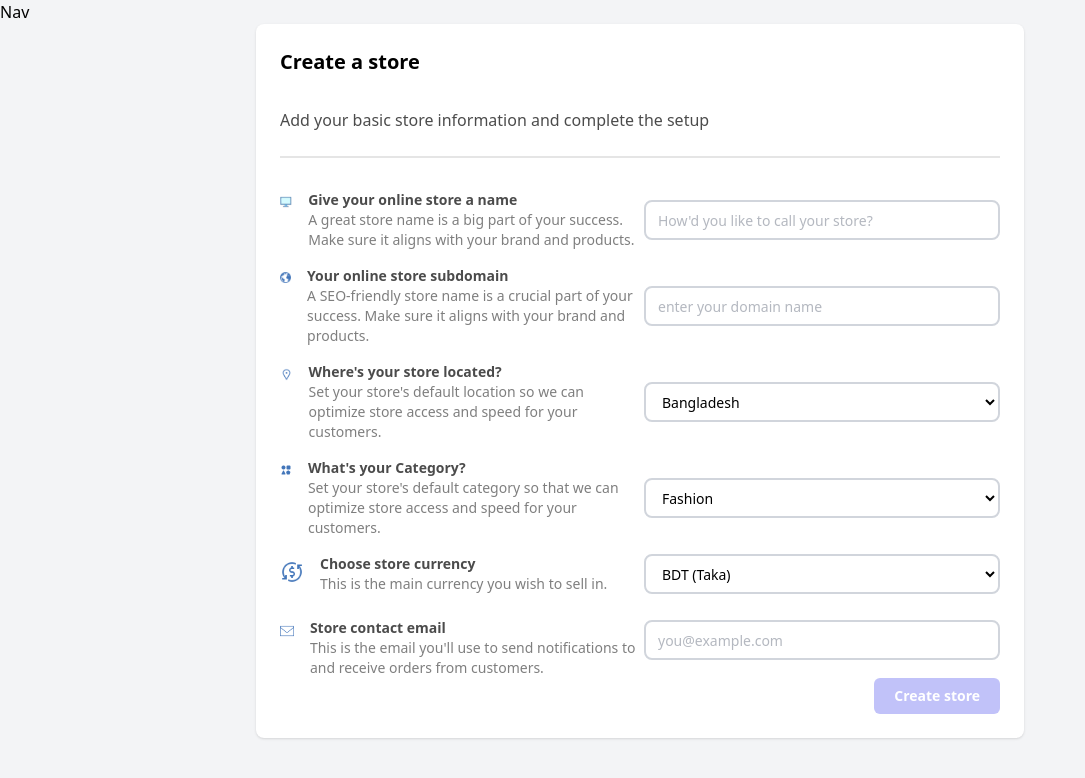
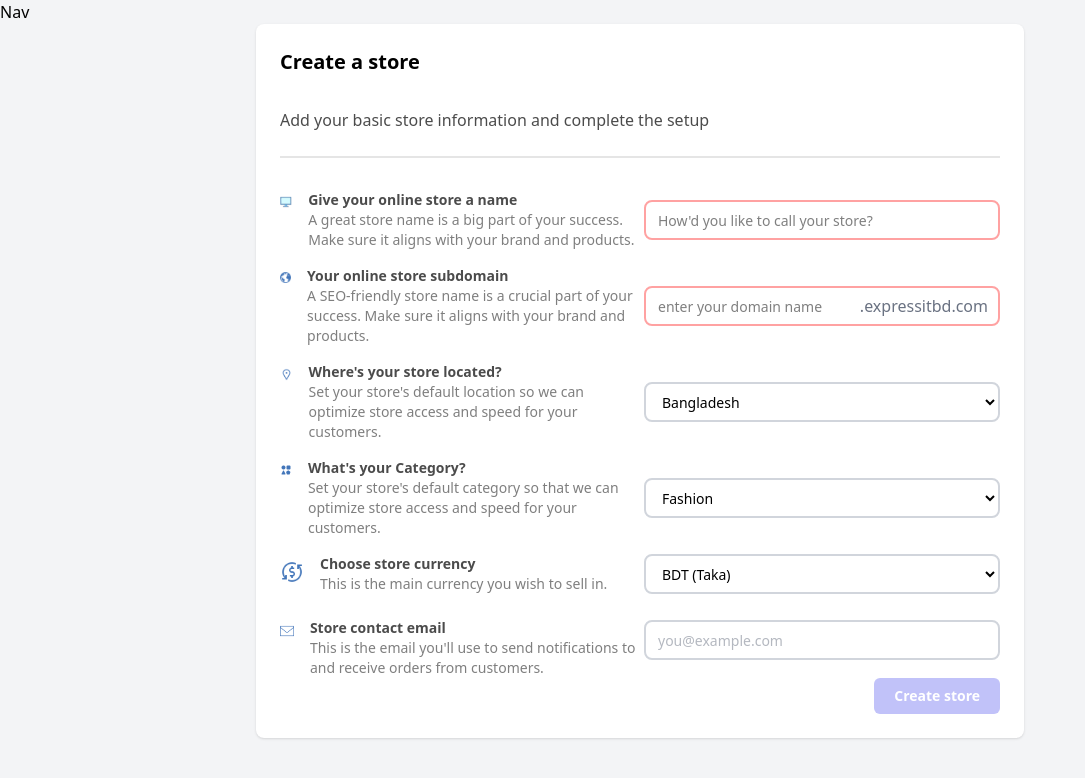
Before and after one commit to Jahid-Al-Hasan/expressITbd-project, a React (Vite) app: page / in a window 1280 px wide. Shown: the top 778 px of the page, without its empty margins (0-1085 px from the left). Built offline with nearby package versions, Linux system fonts and the light colour scheme.

Commit message:
domain validity

```diff
--- a/src/components/CreateStoreFields.jsx
+++ b/src/components/CreateStoreFields.jsx
@@ -4,8 +4,39 @@ import locationIcon from "../assets/icons8-location-32.png";
 import categoryIcon from "../assets/icons8-category-24.png";
 import currencyIcon from "../assets/icons8-currency-32.png";
 import emailIcon from "../assets/icons8-email-50.png";
+import { useState } from "react";
 
 function CreateStoreFields() {
+  const [storeName, setStoreName] = useState("");
+  const [domainName, setDomainName] = useState("");
+  const isValidStoreName = storeName.trim().length >= 3;
+
+  // storeName check
+  const handleStoreName = (event) => {
+    setStoreName(event.target.value);
+  };
+  // DomainName check
+  const suffix = ".expressitbd.com";
+  const handleDomainName = async (event) => {
+    const newDomainName = event.target.value;
+    setDomainName(newDomainName);
+
+    try {
+      const response = await fetch(
+        `https://interview-task-green.vercel.app/task/domains/check/${newDomainName}${suffix}`
+      );
+      if (!response.ok) {
+        console.log("response error:", response.status);
+      } else {
+        const data = await response.json();
+        console.log("API response:", data);
+      }
+    } catch (error) {
+      console.log("Fetch error:", error);
+    }
+    console.log("clicked");
+  };
+
   return (
     <div>
       {/* field-1 */}
@@ -26,11 +57,21 @@ function CreateStoreFields() {
         </div>
         <div className="ml-6 lg:ml-0">
           <input
-            className="border-2 border-gray-300  rounded-lg h-10 w-full px-3 text-sm text-gray-500 "
+            onChange={handleStoreName}
+            className={`
+              ${!isValidStoreName ? "border-red-300" : "border-gray-300"}
+              ${storeName.length > 0 ? "text-opacity-100" : "text-gray-500"}}
+              border-2 border-gray-300   rounded-lg h-10 w-full px-3 text-sm  `}
             type="text"
             name="name"
+            value={storeName}
             placeholder="How'd you like to call your store?"
           />
+          {!isValidStoreName && storeName.length > 0 && (
+            <p className="text-xs text-red-500 mt-2">
+              Store name must be at least 3 characters long
+            </p>
+          )}
         </div>
       </label>
 
@@ -50,21 +91,24 @@ function CreateStoreFields() {
             </p>
           </div>
         </div>
-        <div className="ml-6 lg:ml-0">
+        <div className="ml-6 lg:ml-0 relative">
           <input
-            className="border-2 border-gray-300  rounded-lg h-10 w-full px-3 text-sm text-gray-500 "
+            onChange={handleDomainName}
+            className={`
+              ${!isValidStoreName ? "border-red-300" : "border-gray-300"}
+              ${storeName.length > 0 ? "text-opacity-100" : "text-gray-500"}}
+              border-2 border-gray-300   rounded-lg h-10 w-full px-3 text-sm`}
             type="text"
             name="name"
+            value={domainName}
             placeholder="enter your domain name"
           />
-          {/* <select
-          className="border-2 border-gray-300  rounded-lg h-12 w-full px-3 text-sm  "
-          name=""
-        >
-          <option>{option_1}</option>
-          <option>{option_2}</option>
-          <option>{option_3}</option>
-        </select> */}
+          <span className="absolute right-3 top-2 text-gray-500">{suffix}</span>
+          {/* {!isValidDomainName && storeName.length > 0 && (
+            <p className="text-xs text-red-500 mt-2">
+              Store name must be at least 3 characters long
+            </p>
+          )} */}
         </div>
       </label>
 
```
